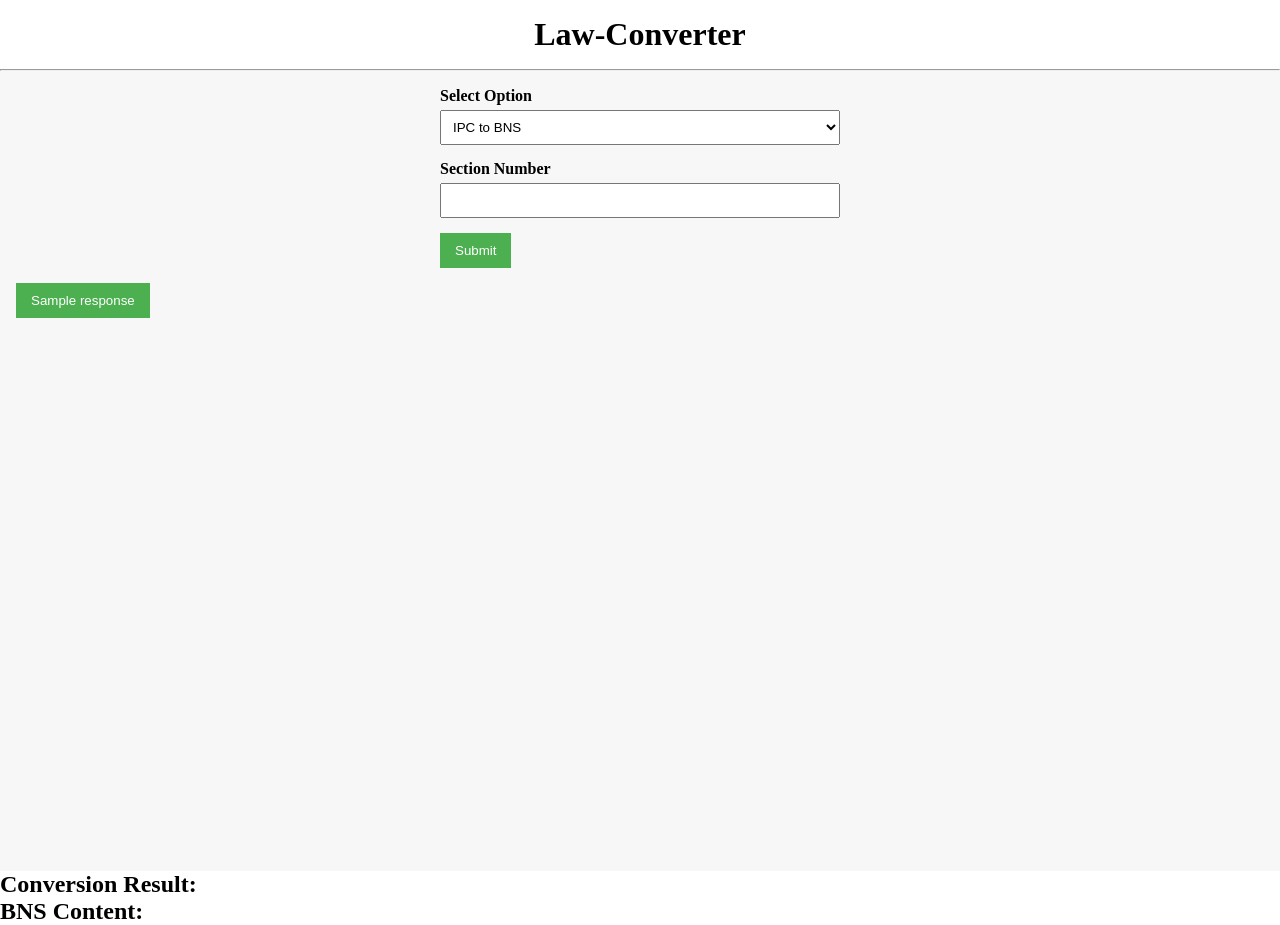
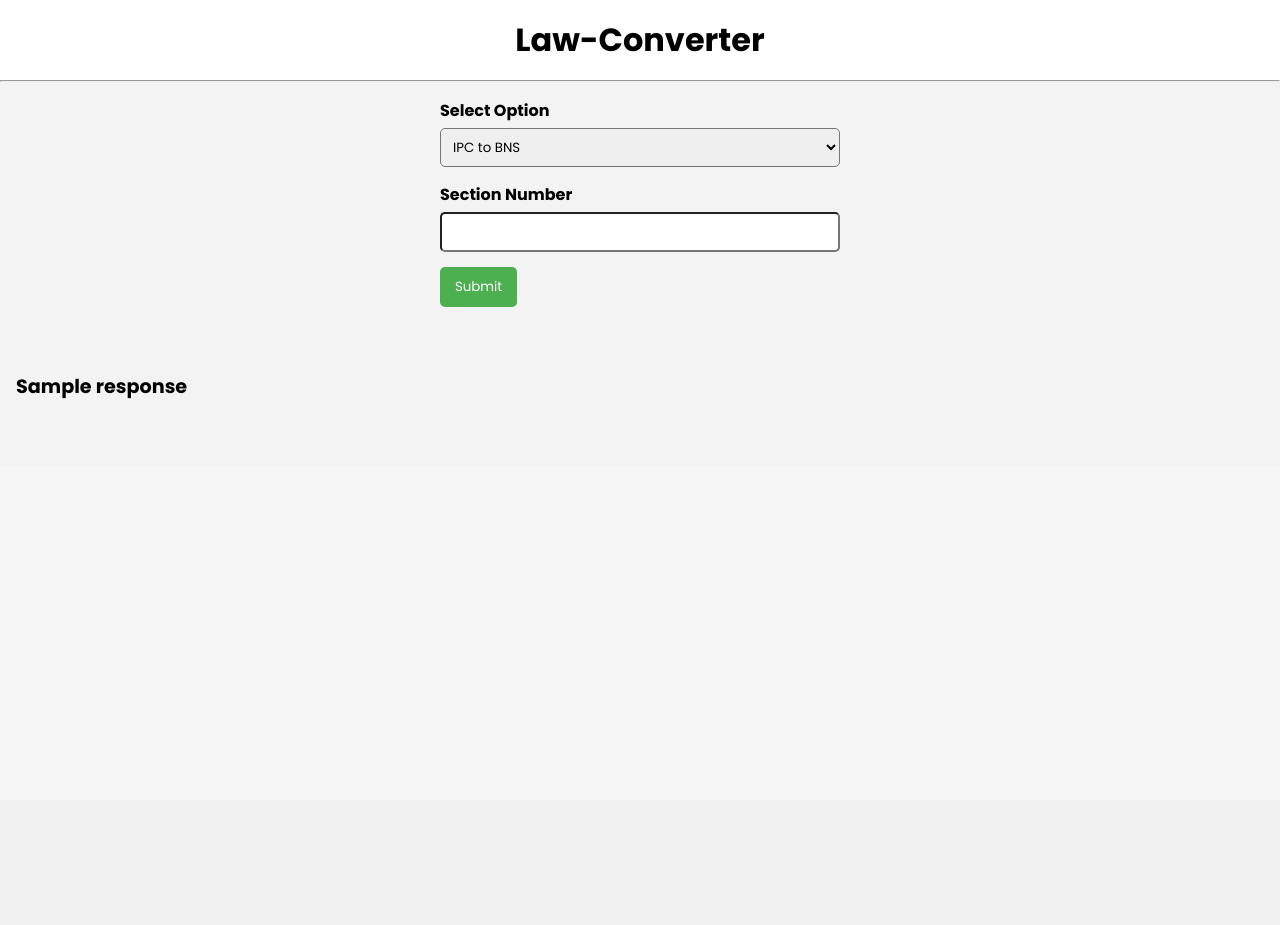
Before and after one commit to meeheer123/law-converter, a Flask app: template templates/index.html in a window 1280 px wide. After the commit the page ends 399 px from the top, so only its background shows below. Run offline with Flask 3, Linux system fonts and the light colour scheme; the template is opened without the code that fills it: most values are stand-ins (such as "Sample title", 1, 10 or a date in 2020).

Commit message:
frontend update

```diff
--- a/static/style.css
+++ b/static/style.css
@@ -1,21 +1,22 @@
+@import url('https://fonts.googleapis.com/css2?family=Poppins:ital,wght@0,100;0,200;0,300;0,400;0,500;0,600;0,700;0,800;0,900;1,100;1,200;1,300;1,400;1,500;1,600;1,700;1,800;1,900&display=swap');
 *{
     margin: 0;
     padding: 0;
     box-sizing: border-box;
+    font-family: "poppins";
 }
 body,html{
-    overflow: hidden;
+    background-color: #f3f3f3a2;
 }
-
 .container1{
     text-align: center;
     padding: 1rem;
+    background-color: #fff;
 }
 .container2{
     background-color: #f3f3f3a2;
     justify-content: center;
     padding: 1rem;
-    height: 100vh;
 }
 
 form {
@@ -37,11 +38,13 @@ input {
     width: 100%;
     padding: 8px;
     box-sizing: border-box;
+    border-radius: 5px;
 }
 select{
     width: 100%;
     padding: 8px;
     box-sizing: border-box;
+    border-radius: 5px;
 }
 
 button {
@@ -50,6 +53,7 @@ button {
     color: white;
     border: none;
     cursor: pointer;
+    border-radius: 5px;
 }
 
 button:hover {
--- a/templates/index.html
+++ b/templates/index.html
@@ -5,6 +5,15 @@
     <meta name="viewport" content="width=device-width, initial-scale=1.0">
     <title>Law-Converter</title>
     <link rel="stylesheet" href="{{ url_for('static', filename='style.css') }}">
+    <style>
+        .response {
+            white-space: pre-wrap; /* To respect newlines */
+        }
+        .response .first-line {
+            font-size: larger;
+            font-weight: bold;
+        }
+    </style>
 </head>
 <body>
     <div class="container1">
@@ -22,21 +31,38 @@
             </div>
             <div class="form-item">
                 <label>Section Number</label>
-                <input type="text" id="section" name="section">
+                <input type="text" id="section" name="section" required>
             </div>
             <div class="form-item">
                 <button type="submit">Submit</button>
             </div>
         </form>
-        <div class="form-item">
-            <button type="submit">{{response}}</button>
+        <div class="response">
+            <p id="response">{{response}}</p>
         </div>
     </div>
-    <div id="result">
-        <h2>Conversion Result:</h2>
-        <p id="conversionResult"></p>
-        <h2>BNS Content:</h2>
-        <p id="bnsContent"></p>
-    </div>
+    <script>
+        document.addEventListener('DOMContentLoaded', function() {
+            const responseElement = document.getElementById('response');
+            let responseText = responseElement.innerHTML;
+
+            // Replace \r and \n with actual new lines
+            responseText = responseText.replace(/\\r/g, '').replace(/\\n/g, '\n');
+
+            // Split the text into lines
+            const lines = responseText.split('\n');
+
+            if (lines.length > 0) {
+                // Make the first line larger
+                lines[0] = `<span class="first-line">${lines[0]}</span>`;
+            }
+
+            // Join the lines back together
+            responseText = lines.join('\n');
+
+            // Set the processed text back to the response element
+            responseElement.innerHTML = responseText;
+        });
+    </script>
 </body>
 </html>
```
